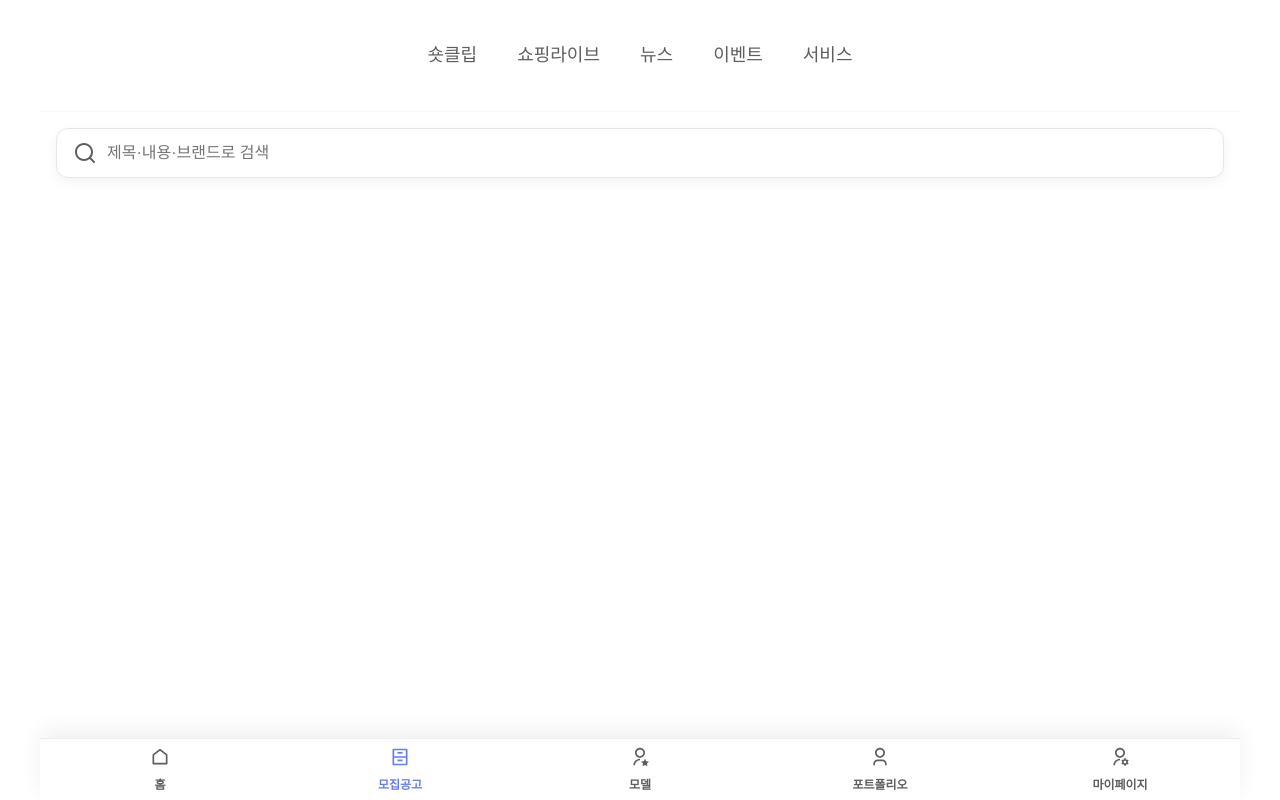
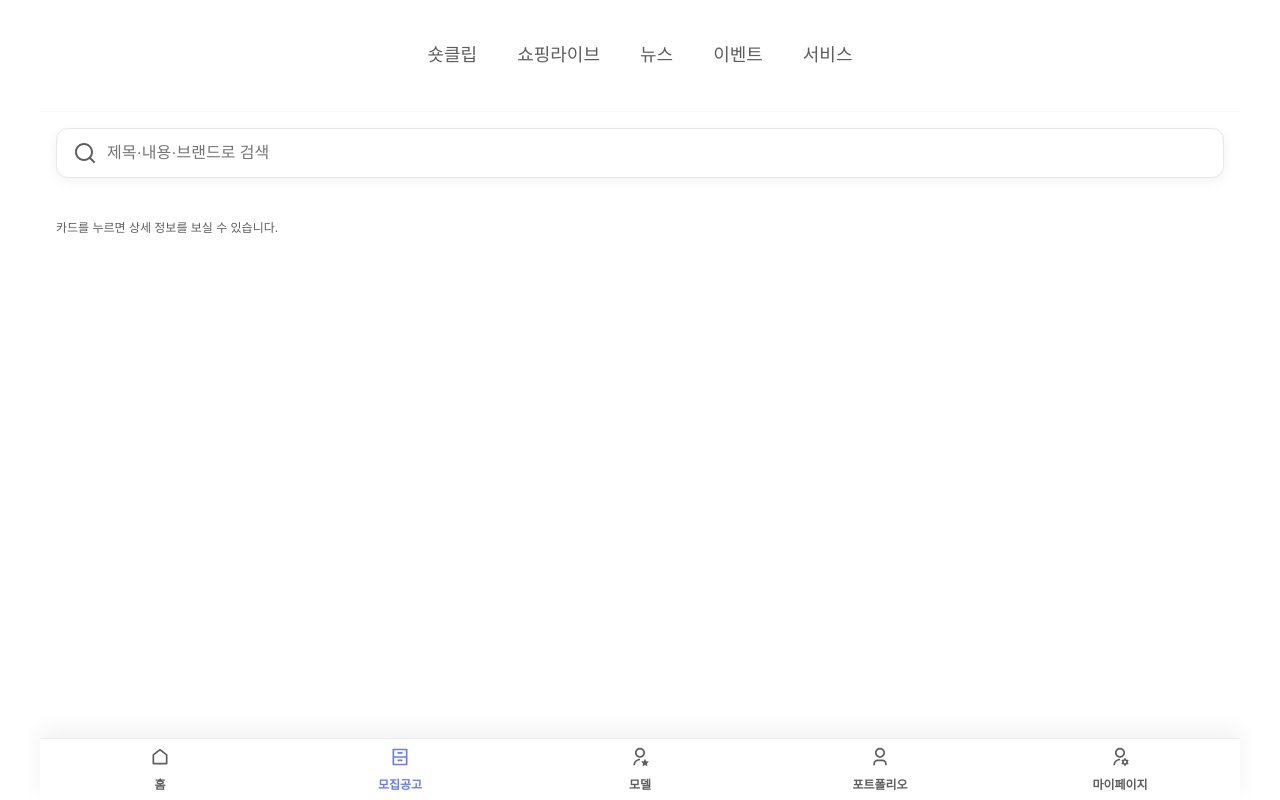
Before and after one commit to livbee-project/front-end-react, a React (Vite) app in the folder livbee-project/: page /campaigns in a window 1280 px wide. Built offline with nearby package versions, Linux system fonts and the light colour scheme; a web font is replaced by a local one.

Commit message:
251105 > front-end > react > 모집공고 >  안내문구 추가 작업

```diff
--- a/livbee-project/src/presentation/pages/campaign/CampaignsPage.tsx
+++ b/livbee-project/src/presentation/pages/campaign/CampaignsPage.tsx
@@ -2,38 +2,48 @@ import React, { useState } from 'react';
 import SearchInput from '@/presentation/components/SearchInput';
 
 const CampaignsPage: React.FC = () => {
-  // (추가) SearchInput의 값을 제어하기 위한 React State
   const [searchQuery, setSearchQuery] = useState('');
 
-  /**
-   * (추가) SearchInput에서 Enter 키를 누르거나 검색을 실행할 때 호출될 함수
-   */
   const handleSearchSubmit = (query: string) => {
     console.log('검색 실행:', query);
     // TODO: 추후 ViewModel(데이터 관리 로직)과 연결
   };
 
   return (
-    /*
-      (수정) Flutter 원본의 ListHeaderSection이
-      가지고 있던 'padding: const EdgeInsets.all(16.0)'을 적용합니다.
-    */
     <div style={{ padding: '16px' }}>
-      {/*
-        (수정) 기존 <h1>, <p> 태그 대신
-        SearchInput 컴포넌트를 렌더링합니다.
-      */}
       <SearchInput
-        // Flutter 원본의 searchHintText를 적용
         placeholder="제목·내용·브랜드로 검색"
         value={searchQuery}
         onChange={(e) => setSearchQuery(e.target.value)}
         onSearchSubmit={handleSearchSubmit}
       />
 
+      {/* --- (추가) 안내 텍스트 --- */}
       {/*
-        TODO: 추후 이 아래에 정렬 드롭다운, 총 N건,
-        그리고 공고 카드 리스트가 렌더링될 예정입니다.
+        Flutter 원본의 안내 문구와
+        요청하신 40px 상단 여백을 적용합니다.
+      */}
+      {/* --- (수정) 안내 텍스트 --- */}
+      <p
+        style={{
+          // (제거) marginTop: '40px',
+
+          // (수정) marginBlockStart를 0이 아닌 '40px'로 설정
+          marginBlockStart: '40px',
+
+          // (유지) <p> 태그의 하단 마진은 0으로 유지
+          marginBlockEnd: 0,
+
+          // (유지) 텍스트 스타일
+          fontSize: '12px',
+          color: 'var(--dark-gray)',
+        }}
+      >
+        카드를 누르면 상세 정보를 보실 수 있습니다.
+      </p>
+
+      {/*
+        TODO: 추후 이 아래에 공고 카드 리스트가 렌더링될 예정입니다.
       */}
     </div>
   );
```
